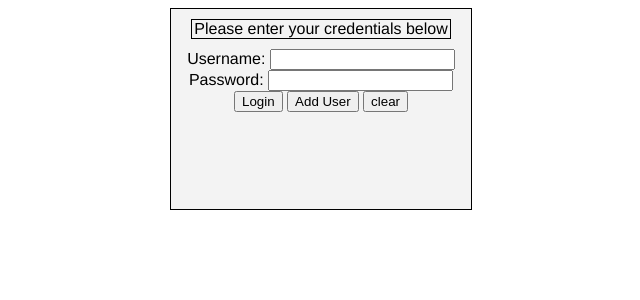
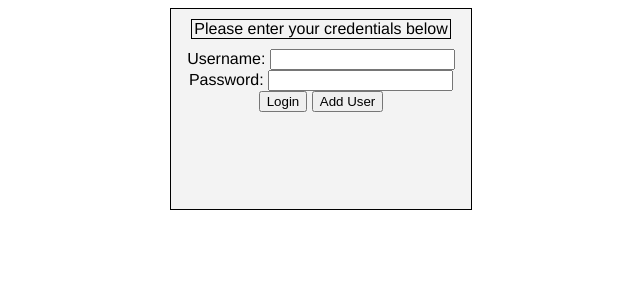
Before and after one commit to charlsgao/proj0, a Django app: page /client.html in a window 1280 px wide. Shown: the top 300 px of the page, without its empty margins (319-959 px from the left). Run offline with Django 3.2, Linux system fonts and the light colour scheme; some libraries are stand-ins or nearby versions.

Commit message:
Update templates/admin/client.html

```diff
--- a/templates/admin/client.html
+++ b/templates/admin/client.html
@@ -18,7 +18,6 @@
       Password: <input id="login-password" type="password" name="pwd"><br>
       <input id="login-button" type="submit" value="Login">
       <input id="add-user-button" type="submit" value="Add User">
-      <input id="clear-button" type="submit" value="clear">
     </form>
   </center>
 </div>
@@ -111,14 +110,6 @@ $('#add-user-button').click(function() {
    return false;
 });
 
-$('#clear-button').click(function() {
-   username = $('#login-username').val()
-   password = $('#login-password').val()
-   json_request("/users/clear", { user: username, password: password }, function(data) { return handle_add_user_response(data, username); }, function(err) {alert('error occurred on request'); });
-
-   return false;
-});
-
 
 $('#logout-button').click(function() {
   show_login_page();
```
